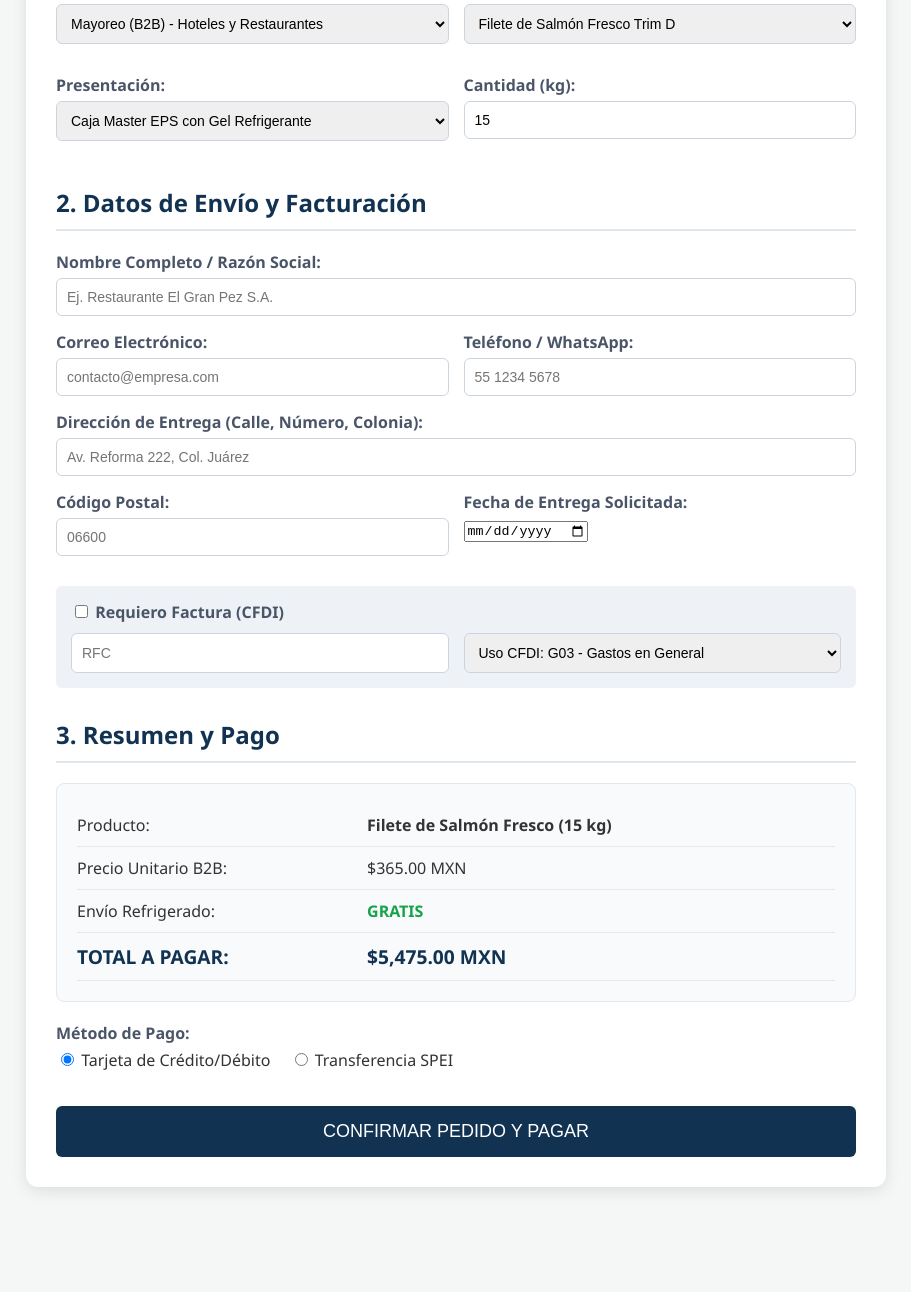
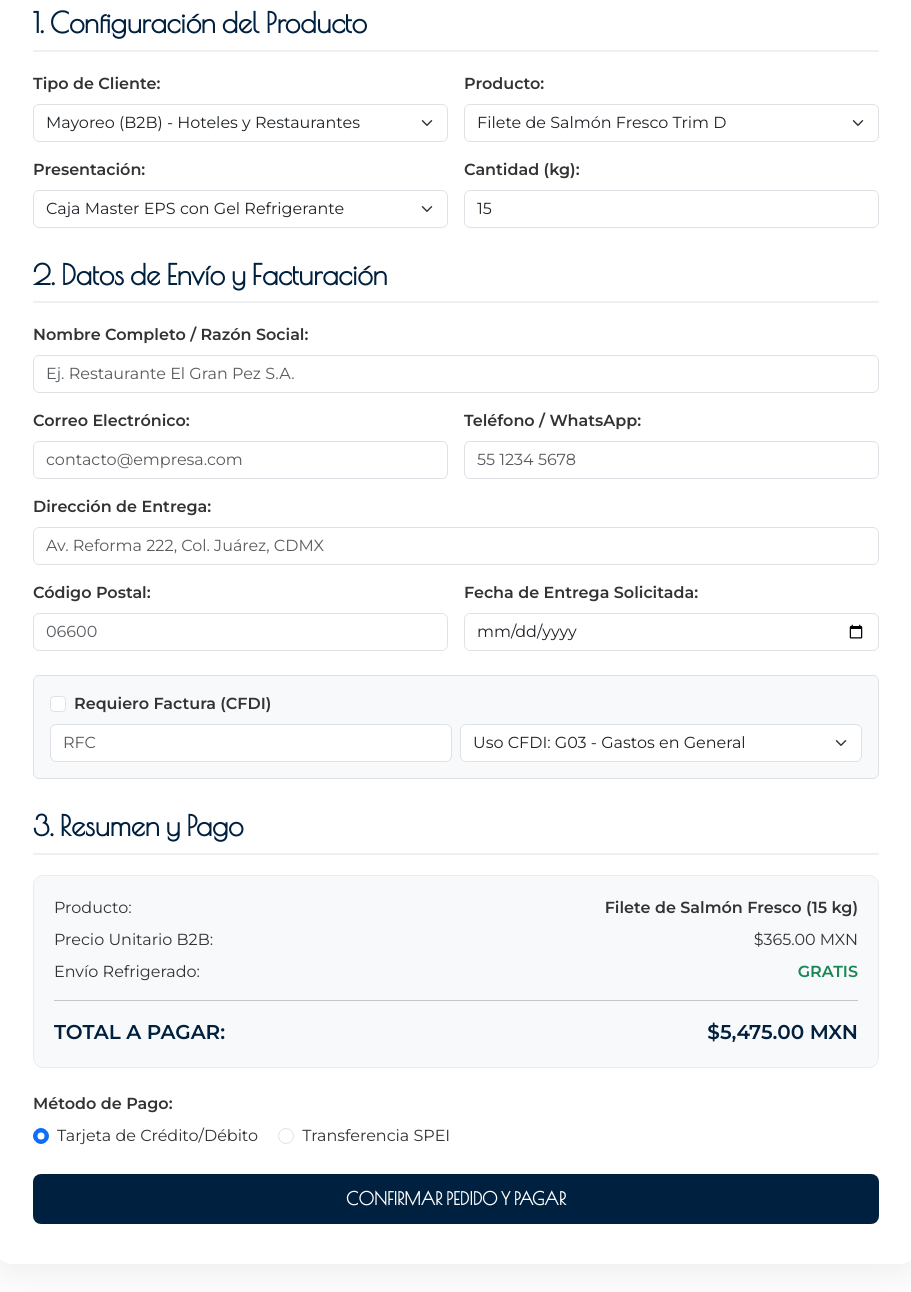
Before and after one commit to Takesshii/proyecto-aduanas, a plain HTML site: page comercial.html in a window 1280 px wide. Shown: the part 232-1524 px from the top of the page, without its empty margins (184-1095 px from the left). Before the commit the page ends 1439 px from the top, so only its background shows below. Drawn offline with nearby package versions, Linux system fonts and the light colour scheme.

Commit message:
Update comercial.html

```diff
--- a/comercial.html
+++ b/comercial.html
@@ -3,243 +3,274 @@
 <head>
     <meta charset="UTF-8">
     <meta name="viewport" content="width=device-width, initial-scale=1.0">
-<title>Venta - Australis Select</title>
+    <title>Venta | Australis Select México</title>
+
+    <link href="https://cdn.jsdelivr.net/npm/bootstrap@5.3.2/dist/css/bootstrap.min.css" rel="stylesheet">
+    <link href="https://fonts.googleapis.com/css2?family=Montserrat:wght@300;400;600&family=Poiret+One&display=swap" rel="stylesheet">
+    <link rel="stylesheet" href="https://cdnjs.cloudflare.com/ajax/libs/font-awesome/6.0.0/css/all.min.css">
+
     <style>
-    /* Estilos base de la marca Australis Select */
-    body {
-        font-family: 'Segoe UI', Tahoma, Geneva, Verdana, sans-serif;
-        background-color: #f4f7f6;
-        color: #333;
-        margin: 0;
-        padding: 20px;
+        :root {
+            --azul-profundo: #00203f;
+            --turquesa-glaciar: #adefd1;
+            --blanco: #ffffff;
+            --font-titles: 'Poiret One', cursive;
+            --font-text: 'Montserrat', sans-serif;
         }
-    .checkout-container {
-        max-width: 800px;
-        margin: 0 auto;
-        background: #ffffff;
-        border-radius: 12px;
-        box-shadow: 0 4px 15px rgba(0,0,0,0.1);
-        padding: 30px;
+
+        body { font-family: var(--font-text); background-color: #fcfcfc; color: #333; }
+        h1, h2, h3, .navbar-brand { font-family: var(--font-titles); font-weight: 400; }
+
+        /* Navbar Estilos */
+        .navbar { background-color: var(--azul-profundo) !important; padding: 10px 0; }
+        .nav-logo { height: 45px; width: auto; margin-right: 12px; background: white; padding: 3px; border-radius: 5px; }
+        .navbar-brand { color: var(--turquesa-glaciar) !important; font-size: 1.5rem; text-transform: uppercase; display: flex; align-items: center; }
+        .nav-link { color: var(--blanco) !important; text-transform: uppercase; font-size: 0.85rem; margin-left: 20px; }
+        .nav-link:hover, .nav-link.active { color: var(--turquesa-glaciar) !important; }
+
+        /* Estilos del Formulario de Compra */
+        .checkout-card {
+            background: white;
+            border-radius: 20px;
+            padding: 40px;
+            box-shadow: 0 10px 30px rgba(0,0,0,0.05);
+            border-top: 5px solid var(--azul-profundo);
+            margin-top: 40px;
+            margin-bottom: 40px;
         }
-    h2 {
-        color: #123252; /* Azul corporativo */
-        border-bottom: 2px solid #e0e6ed;
+        .form-section-title {
+            color: var(--azul-profundo);
+            border-bottom: 2px solid #f0f0f0;
             padding-bottom: 10px;
             margin-top: 30px;
+            margin-bottom: 20px;
+            font-weight: 600;
         }
-    .form-group {
-        margin-bottom: 15px;
+        .btn-custom {
+            background-color: var(--azul-profundo);
+            color: var(--blanco);
+            padding: 12px 20px;
+            font-size: 1.1rem;
+            border-radius: 8px;
+            transition: 0.3s;
+            border: none;
+            width: 100%;
+            text-transform: uppercase;
+            font-family: var(--font-titles);
+            font-weight: 600;
         }
-    label {
-        display: block;
-        font-weight: bold;
-        margin-bottom: 5px;
-        color: #4a5568;
-    }
-    input[type="text"], input[type="email"], input[type="number"], select, textarea {
-        width: 100%;
-        padding: 10px;
-        border: 1px solid #cbd5e0;
-        border-radius: 6px;
-        box-sizing: border-box;
-        font-size: 14px;
-    }
-    .grid-2 {
-        display: grid;
-        grid-template-columns: 1fr 1fr;
-        gap: 15px;
+        .btn-custom:hover {
+            background-color: var(--turquesa-glaciar);
+            color: var(--azul-profundo);
         }
         .order-summary {
-        background-color: #f8fafc;
+            background-color: #f8f9fa;
+            border-radius: 10px;
             padding: 20px;
-        border-radius: 8px;
-        border: 1px solid #e2e8f0;
-    }
-    .order-summary table {
-        width: 100%;
-        border-collapse: collapse;
-    }
-    .order-summary th, .order-summary td {
-        padding: 10px 0;
-        text-align: left;
-        border-bottom: 1px solid #e2e8f0;
-    }
-    .order-summary .total {
-        font-size: 1.2em;
-        font-weight: bold;
-        color: #123252;
-    }
-    .btn-submit {
-        background-color: #123252;
-        color: #ffffff;
-        border: none;
-        padding: 15px 20px;
-        width: 100%;
-        font-size: 18px;
-        border-radius: 6px;
-        cursor: pointer;
-        margin-top: 20px;
-        transition: background-color 0.3s;
-    }
-    .btn-submit:hover {
-        background-color: #1a4a7a;
+            border: 1px solid #e9ecef;
         }
 
         /* Pantalla de éxito oculta por defecto */
-    #success-screen {
-        display: none;
-        text-align: center;
-        padding: 40px 20px;
-    }
+        #success-screen { display: none; }
         .tracking-box {
             background: #f0fdf4;
             border: 1px solid #bbf7d0;
-        border-radius: 8px;
-        padding: 20px;
+            border-radius: 10px;
+            padding: 25px;
             text-align: left;
             margin-top: 20px;
         }
-    .tracking-step {
-        margin: 10px 0;
-        font-size: 16px;
-    }
-    .check-icon { color: #16a34a; font-weight: bold; }
-    .wait-icon { color: #d97706; font-weight: bold; }
+
+        /* Footer Estilos */
+        footer { background: var(--azul-profundo); color: var(--blanco); padding: 40px 0; margin-top: auto; font-size: 0.9rem; }
     </style>
 </head>
-<body>
+<body class="d-flex flex-column min-vh-100">
 
-<div class="checkout-container" id="main-checkout">
-    <h1 style="color: #123252; text-align: center;">Finalizar Pedido</h1>
+<nav class="navbar navbar-expand-lg navbar-dark sticky-top">
+    <div class="container">
+        <a class="navbar-brand" href="index.html">
+            <img src="logo.png" alt="Logo" class="nav-logo">
+            Australis Select
+        </a>
+        <button class="navbar-toggler" type="button" data-bs-toggle="collapse" data-bs-target="#navbarNav" aria-controls="navbarNav">
+            <span class="navbar-toggler-icon"></span>
+        </button>
+        <div class="collapse navbar-collapse" id="navbarNav">
+            <ul class="navbar-nav ms-auto">
+                <li class="nav-item"><a class="nav-link" href="index.html">Inicio</a></li>
+                <li class="nav-item"><a class="nav-link" href="producto.html">Producto</a></li>
+                <li class="nav-item"><a class="nav-link" href="logistica.html">Logística</a></li>
+                <li class="nav-item"><a class="nav-link active" href="comercial.html">Venta</a></li>
+            </ul>
+        </div>
+    </div>
+</nav>
+
+<div class="container flex-grow-1" id="main-checkout">
+    <div class="row justify-content-center">
+        <div class="col-lg-10">
+            <div class="checkout-card">
+                <h1 class="text-center mb-4" style="color: var(--azul-profundo);">Realizar Pedido</h1>
 
                 <form id="order-form" onsubmit="procesarPedido(event)">
-        <h2>1. Configuración del Pedido</h2>
-        <div class="grid-2">
-            <div class="form-group">
-                <label>Tipo de Cliente:</label>
-                <select id="tipoCliente">
-                    <option value="b2b">Mayoreo (B2B) - Hoteles y Restaurantes</option>
-                    <option value="b2c">Público General (B2C)</option>
+
+                    <h3 class="form-section-title">1. Configuración del Producto</h3>
+                    <div class="row g-3">
+                        <div class="col-md-6">
+                            <label class="form-label fw-bold">Tipo de Cliente:</label>
+                            <select class="form-select">
+                                <option>Mayoreo (B2B) - Hoteles y Restaurantes</option>
+                                <option>Público General (B2C)</option>
                             </select>
                         </div>
-            <div class="form-group">
-                <label>Producto:</label>
-                <select id="producto">
-                    <option value="filete">Filete de Salmón Fresco Trim D</option>
-                    <option value="entero">Salmón Entero Eviscerado</option>
+                        <div class="col-md-6">
+                            <label class="form-label fw-bold">Producto:</label>
+                            <select class="form-select">
+                                <option>Filete de Salmón Fresco Trim D</option>
+                                <option>Salmón Entero Eviscerado</option>
                             </select>
                         </div>
-            <div class="form-group">
-                <label>Presentación:</label>
-                <select id="empaque">
-                    <option value="caja">Caja Master EPS con Gel Refrigerante</option>
-                    <option value="vacio">Empaque Individual al Vacío</option>
+                        <div class="col-md-6">
+                            <label class="form-label fw-bold">Presentación:</label>
+                            <select class="form-select">
+                                <option>Caja Master EPS con Gel Refrigerante</option>
+                                <option>Empaque Individual al Vacío</option>
                             </select>
                         </div>
-            <div class="form-group">
-                <label>Cantidad (kg):</label>
-                <input type="number" id="cantidad" value="15" min="1">
+                        <div class="col-md-6">
+                            <label class="form-label fw-bold">Cantidad (kg):</label>
+                            <input type="number" class="form-control" value="15" min="1">
                         </div>
                     </div>
 
-        <h2>2. Datos de Envío y Facturación</h2>
-        <div class="form-group">
-            <label>Nombre Completo / Razón Social:</label>
-            <input type="text" placeholder="Ej. Restaurante El Gran Pez S.A." required>
+                    <h3 class="form-section-title">2. Datos de Envío y Facturación</h3>
+                    <div class="row g-3">
+                        <div class="col-12">
+                            <label class="form-label fw-bold">Nombre Completo / Razón Social:</label>
+                            <input type="text" class="form-control" placeholder="Ej. Restaurante El Gran Pez S.A." required>
                         </div>
-        <div class="grid-2">
-            <div class="form-group">
-                <label>Correo Electrónico:</label>
-                <input type="email" placeholder="contacto@empresa.com" required>
+                        <div class="col-md-6">
+                            <label class="form-label fw-bold">Correo Electrónico:</label>
+                            <input type="email" class="form-control" placeholder="contacto@empresa.com" required>
                         </div>
-            <div class="form-group">
-                <label>Teléfono / WhatsApp:</label>
-                <input type="text" placeholder="55 1234 5678" required>
+                        <div class="col-md-6">
+                            <label class="form-label fw-bold">Teléfono / WhatsApp:</label>
+                            <input type="text" class="form-control" placeholder="55 1234 5678" required>
                         </div>
+                        <div class="col-12">
+                            <label class="form-label fw-bold">Dirección de Entrega:</label>
+                            <input type="text" class="form-control" placeholder="Av. Reforma 222, Col. Juárez, CDMX" required>
                         </div>
-        <div class="form-group">
-            <label>Dirección de Entrega (Calle, Número, Colonia):</label>
-            <input type="text" placeholder="Av. Reforma 222, Col. Juárez" required>
+                        <div class="col-md-6">
+                            <label class="form-label fw-bold">Código Postal:</label>
+                            <input type="text" class="form-control" placeholder="06600">
                         </div>
-        <div class="grid-2">
-            <div class="form-group">
-                <label>Código Postal:</label>
-                <input type="text" placeholder="06600">
-            </div>
-            <div class="form-group">
-                <label>Fecha de Entrega Solicitada:</label>
-                <input type="date" required>
+                        <div class="col-md-6">
+                            <label class="form-label fw-bold">Fecha de Entrega Solicitada:</label>
+                            <input type="date" class="form-control" required>
                         </div>
                     </div>
 
-        <div class="form-group" style="margin-top: 15px; background: #eef2f6; padding: 15px; border-radius: 6px;">
-            <label><input type="checkbox" id="check-factura"> Requiero Factura (CFDI)</label>
-            <div class="grid-2" style="margin-top: 10px;">
-                <input type="text" placeholder="RFC" id="rfc-input">
-                <select>
+                    <div class="p-3 mt-4 rounded bg-light border">
+                        <div class="form-check mb-2">
+                            <input class="form-check-input" type="checkbox" id="checkFactura">
+                            <label class="form-check-label fw-bold" for="checkFactura">
+                                Requiero Factura (CFDI)
+                            </label>
+                        </div>
+                        <div class="row g-2">
+                            <div class="col-md-6">
+                                <input type="text" class="form-control" placeholder="RFC">
+                            </div>
+                            <div class="col-md-6">
+                                <select class="form-select">
                                     <option>Uso CFDI: G03 - Gastos en General</option>
                                     <option>Uso CFDI: G01 - Adquisición de mercancías</option>
                                 </select>
                             </div>
                         </div>
-
-        <h2>3. Resumen y Pago</h2>
-        <div class="order-summary">
-            <table>
-                <tr>
-                    <td>Producto:</td>
-                    <td><b>Filete de Salmón Fresco (15 kg)</b></td>
-                </tr>
-                <tr>
-                    <td>Precio Unitario B2B:</td>
-                    <td>$365.00 MXN</td>
-                </tr>
-                <tr>
-                    <td>Envío Refrigerado:</td>
-                    <td style="color: #16a34a; font-weight: bold;">GRATIS</td>
-                </tr>
-                <tr class="total">
-                    <td>TOTAL A PAGAR:</td>
-                    <td>$5,475.00 MXN</td>
-                </tr>
-            </table>
                     </div>
 
-        <div class="form-group" style="margin-top: 20px;">
-            <label>Método de Pago:</label>
-            <input type="radio" name="pago" checked> Tarjeta de Crédito/Débito
-            <input type="radio" name="pago" style="margin-left: 20px;"> Transferencia SPEI
+                    <h3 class="form-section-title">3. Resumen y Pago</h3>
+                    <div class="order-summary mb-4">
+                        <div class="d-flex justify-content-between mb-2">
+                            <span>Producto:</span>
+                            <span class="fw-bold">Filete de Salmón Fresco (15 kg)</span>
+                        </div>
+                        <div class="d-flex justify-content-between mb-2">
+                            <span>Precio Unitario B2B:</span>
+                            <span>$365.00 MXN</span>
+                        </div>
+                        <div class="d-flex justify-content-between mb-2">
+                            <span>Envío Refrigerado:</span>
+                            <span class="text-success fw-bold">GRATIS</span>
+                        </div>
+                        <hr>
+                        <div class="d-flex justify-content-between fs-5 fw-bold" style="color: var(--azul-profundo);">
+                            <span>TOTAL A PAGAR:</span>
+                            <span>$5,475.00 MXN</span>
+                        </div>
                     </div>
 
-        <button type="submit" class="btn-submit">CONFIRMAR PEDIDO Y PAGAR</button>
+                    <div class="mb-4">
+                        <label class="form-label fw-bold">Método de Pago:</label><br>
+                        <div class="form-check form-check-inline">
+                            <input class="form-check-input" type="radio" name="pago" checked>
+                            <label class="form-check-label">Tarjeta de Crédito/Débito</label>
+                        </div>
+                        <div class="form-check form-check-inline">
+                            <input class="form-check-input" type="radio" name="pago">
+                            <label class="form-check-label">Transferencia SPEI</label>
+                        </div>
+                    </div>
+
+                    <button type="submit" class="btn-custom">Confirmar Pedido y Pagar</button>
                 </form>
             </div>
+        </div>
+    </div>
+</div>
 
-<div class="checkout-container" id="success-screen">
-    <h1 style="color: #123252;">¡Gracias por tu compra!</h1>
-    <p style="font-size: 18px;">Tu pedido de <b>Australis Select</b> ha sido confirmado y procesado con éxito.</p>
+<div class="container flex-grow-1" id="success-screen">
+    <div class="row justify-content-center">
+        <div class="col-lg-8 text-center">
+            <div class="checkout-card">
+                <i class="fas fa-check-circle text-success mb-3" style="font-size: 4rem;"></i>
+                <h1 style="color: var(--azul-profundo);">¡Gracias por tu compra!</h1>
+                <p class="lead">Tu pedido de <b>Australis Select</b> ha sido confirmado y procesado con éxito.</p>
 
                 <div class="tracking-box">
-        <h3>Detalles de Rastreo</h3>
-        <p><b>Número de Orden:</b> #SLM-88902</p>
-        <p><b>Guía de Ruta:</b> FR-55421-MEX</p>
-        <hr style="border: 0; border-top: 1px solid #bbf7d0; margin: 15px 0;">
-        <div class="tracking-step"><span class="check-icon">✓</span> Pedido y pago recibido (09:00 AM)</div>
-        <div class="tracking-step"><span class="check-icon">✓</span> Empacado en cadena de frío a 2°C (10:30 AM)</div>
-        <div class="tracking-step"><span class="wait-icon">⏳</span> <b>En ruta (Camión refrigerado Termoking)</b></div>
-        <div class="tracking-step" style="color: #94a3b8;">○ Entregado (Pendiente)</div>
-    </div>
-    <br>
-    <button class="btn-submit" onclick="location.reload()" style="width: auto;">Hacer otro pedido</button>
+                    <h4 class="mb-3 fw-bold" style="color: var(--azul-profundo);"><i class="fas fa-route"></i> Detalles de Rastreo</h4>
+                    <p class="mb-1"><b>Número de Orden:</b> #SLM-88902</p>
+                    <p class="mb-3"><b>Guía de Ruta:</b> FR-55421-MEX</p>
+                    <hr>
+                    <div class="mb-2"><span class="text-success fw-bold"><i class="fas fa-check"></i></span> Pedido y pago recibido (09:00 AM)</div>
+                    <div class="mb-2"><span class="text-success fw-bold"><i class="fas fa-check"></i></span> Empacado en cadena de frío a 2°C (10:30 AM)</div>
+                    <div class="mb-2"><span class="text-warning fw-bold"><i class="fas fa-truck"></i></span> <b>En ruta (Camión refrigerado Termoking)</b></div>
+                    <div class="text-muted"><i class="far fa-circle"></i> Entregado (Pendiente)</div>
                 </div>
 
+                <button class="btn-custom mt-4 w-auto px-5" onclick="location.reload()">Hacer otro pedido</button>
+            </div>
+        </div>
+    </div>
+</div>
+
+<footer>
+    <div class="container text-center">
+        <p class="mb-1 text-uppercase tracking-widest fw-bold">Australis Select México S.A. de C.V.</p>
+        <p class="small opacity-75 mb-0">Proyecto Académico de Comercio Internacional | 2026</p>
+    </div>
+</footer>
+
+<script src="https://cdn.jsdelivr.net/npm/bootstrap@5.3.2/dist/js/bootstrap.bundle.min.js"></script>
 <script>
-    // Función para simular el pago y mostrar la pantalla de rastreo
     function procesarPedido(event) {
-        event.preventDefault(); // Evita que la página se recargue
+        event.preventDefault(); // Evita recargar la página
         document.getElementById('main-checkout').style.display = 'none';
         document.getElementById('success-screen').style.display = 'block';
-        window.scrollTo(0, 0); // Sube la pantalla arriba
+        window.scrollTo(0, 0); // Sube la pantalla para ver el mensaje
     }
 </script>
 
```
Lines whose indentation alone changed are shown as unchanged.
